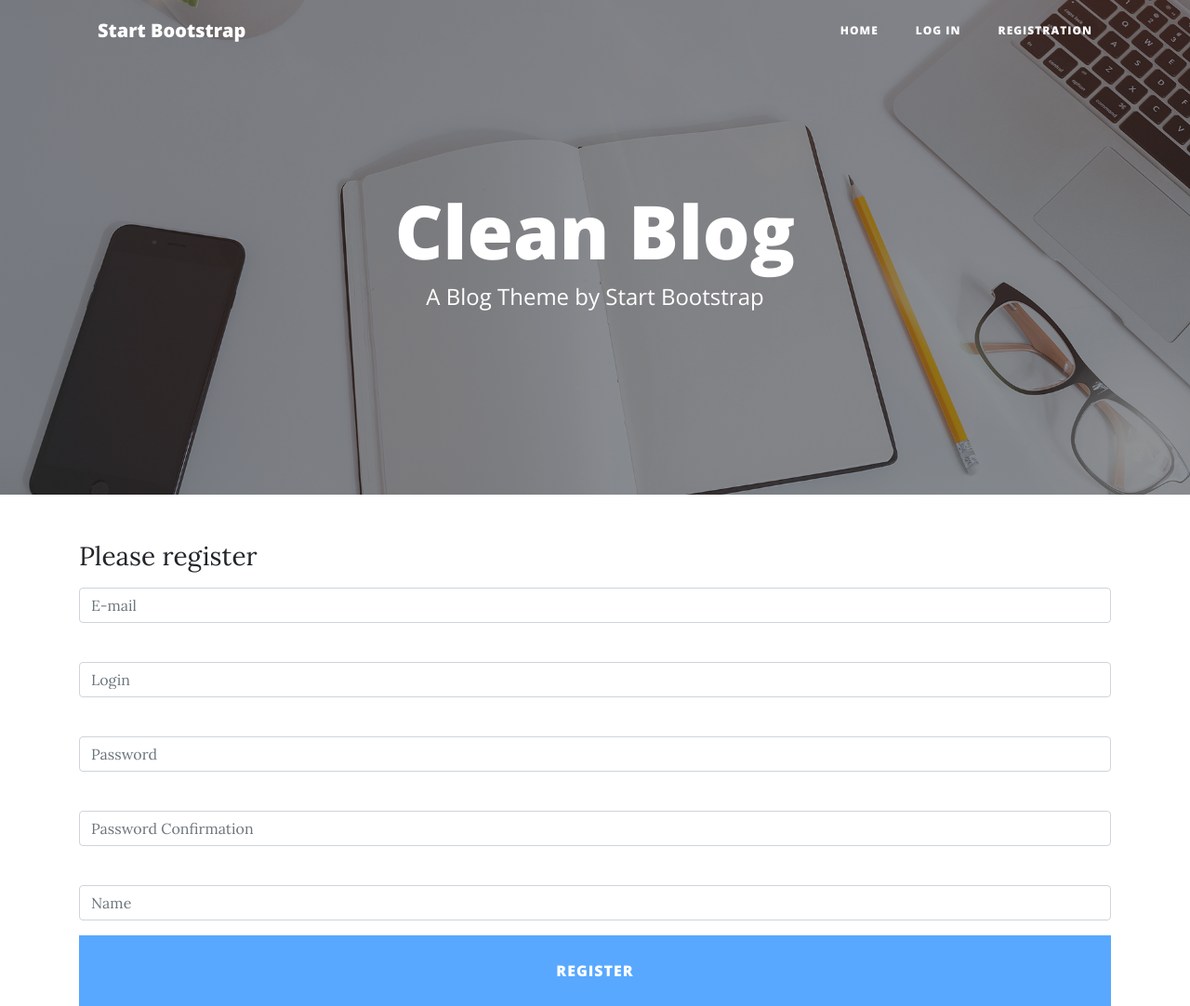
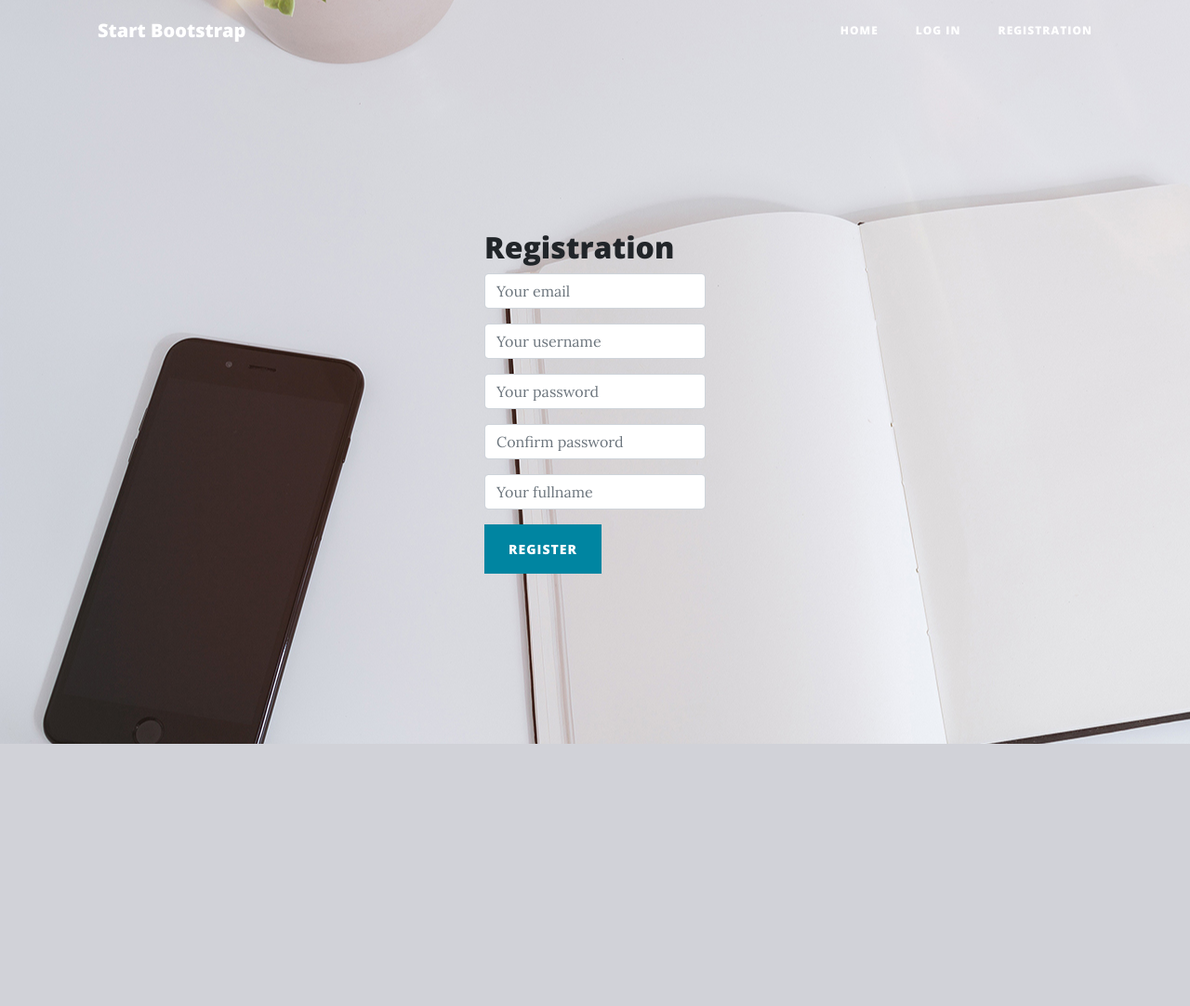
Before and after one commit to huseyn0w/Codeigniter-Guestbook, a CodeIgniter app: page /database/register in a window 1280 px wide. Shown: the whole page at 93% size. After the commit the page ends 800 px from the top, so only its background shows below. Run offline with CodeIgniter, Linux system fonts and the light colour scheme.

Commit message:
Registration completed

```diff
--- a/application/config/routes.php
+++ b/application/config/routes.php
@@ -52,5 +52,5 @@ defined('BASEPATH') OR exit('No direct script access allowed');
 $route['default_controller'] = 'home';
 $route['404_override'] = '';
 $route['logout'] = 'users/logout';
-$route['register'] = 'pages/register';
+$route['register'] = 'users/register';
 $route['translate_uri_dashes'] = FALSE;
--- a/application/controllers/Pages.php
+++ b/application/controllers/Pages.php
@@ -10,8 +10,5 @@ defined('BASEPATH') OR exit('No direct script access allowed');
 
 class Pages extends CI_Controller {
 
-    public function register()
-    {
-        $this->load->view(CURRENT_TEMPLATE.'/register');
-    }
+
 }
--- a/application/controllers/Users.php
+++ b/application/controllers/Users.php
@@ -37,8 +37,8 @@ class Users extends CI_Controller {
 
             if ($this->form_validation->run() === TRUE)
             {
-                $username = filter_var($this->input->post('username'));
-                $password = filter_var($this->input->post('password'));
+                $username = filter_var($this->input->post('username'), FILTER_SANITIZE_STRING);
+                $password = $this->input->post('password');
                 $this->load->model('users_model');
                 $result = $this->users_model->auth($username, $password);
                 if($result === TRUE)
@@ -54,6 +54,9 @@ class Users extends CI_Controller {
                 }
 
 
+            }
+            else{
+                $this->session->set_flashdata('LOGIN_FAIL', 'Wrong credentials, please try again');
             }
 
 
@@ -72,4 +75,47 @@ class Users extends CI_Controller {
         $this->session->sess_destroy();
         redirect(BASE_URL);
     }
+
+    public function register()
+    {
+        $registerButton = $this->input->post('try_to_register');
+
+        if(isset($registerButton))
+        {
+
+            $this->form_validation->set_rules('email', 'Email', 'required|valid_email');
+            $this->form_validation->set_rules('username', 'Username', 'required');
+            $this->form_validation->set_rules('fullname', 'Fullname', 'required');
+            $this->form_validation->set_rules('password', 'Password', 'required|min_length[6]');
+            $this->form_validation->set_rules('password_confirm', 'Password Confirm', 'required|min_length[6]|matches[password]');
+
+
+            if ($this->form_validation->run() === TRUE)
+            {
+                $email = filter_var($this->input->post('email'), FILTER_SANITIZE_EMAIL);
+                $username = filter_var($this->input->post('username'), FILTER_SANITIZE_STRING);
+                $fullname = filter_var($this->input->post('fullname'), FILTER_SANITIZE_STRING);
+                $password = $this->input->post('password');
+                $this->load->model('users_model');
+                $result = $this->users_model->register($email, $username, $password, $fullname);
+                if($result === TRUE)
+                {
+                    $authData = [
+                        'is_logged' => TRUE,
+                        'username'  => $username
+                    ];
+                    $this->session->set_userdata($authData);
+                    redirect(BASE_URL);
+                }
+                else{
+                    $this->session->set_flashdata('REGISTER_FAIL', $result);
+                }
+
+
+            }
+
+        }
+
+        $this->load->view(CURRENT_TEMPLATE.'/register');
+    }
 }
--- /dev/null
+++ b/application/views/starter/footer_scripts.php
@@ -0,0 +1,20 @@
+<?php
+/**
+ * Created by PhpStorm.
+ * User: Elman
+ * Date: 27.01.2019
+ * Time: 15:15
+ */
+defined('BASEPATH') OR exit('No direct script access allowed');
+?>
+
+<!-- Bootstrap core JavaScript -->
+<script src="<?php echo asset_url() ?>/vendor/jquery/jquery.min.js"></script>
+<script src="<?php echo asset_url() ?>/vendor/bootstrap/js/bootstrap.min.js"></script>
+
+<!-- Custom scripts for this template -->
+<script src="<?php echo asset_url() ?>/js/clean-blog.min.js"></script>
+
+</body>
+
+</html>
--- a/application/views/starter/header.php
+++ b/application/views/starter/header.php
@@ -34,10 +34,11 @@ defined('BASEPATH') OR exit('No direct script access allowed');
 
 </head>
 
-<body>
+<body class="<?php echo uri_string() ?>">
 
 <?php require_template_part('nav') ?>
 
+<?php if(uri_string() !== "register"): ?>
 <!-- Page Header -->
 <header class="masthead" style="background-image: url('<?php echo asset_url() ?>/img/home-bg.jpg')">
     <div class="overlay"></div>
@@ -52,5 +53,6 @@ defined('BASEPATH') OR exit('No direct script access allowed');
         </div>
     </div>
 </header>
+<?php endif; ?>
 
-<?php require_template_part('login_modal', $data) ?>
+<?php if(!is_logged_in()) require_template_part('login_modal', $data) ?>
--- a/application/views/starter/login_modal.php
+++ b/application/views/starter/login_modal.php
@@ -29,7 +29,7 @@ defined('BASEPATH') OR exit('No direct script access allowed');
                         <div class="form-group">
                             <?php
 
-                                $email_data = array(
+                                $username_data = array(
                                         'name'          => 'username',
                                         'id'            => 'username',
                                         'type'          => 'text',
@@ -41,7 +41,7 @@ defined('BASEPATH') OR exit('No direct script access allowed');
                                         'maxlength'     => '20'
                                 );
 
-                                echo form_input($email_data);
+                                echo form_input($username_data);
                             ?>
                         </div>
                         <div class="form-group">
@@ -72,7 +72,7 @@ defined('BASEPATH') OR exit('No direct script access allowed');
                     );
 
                     echo form_submit($submit_data);
-                    echo form_close() ;
+                    echo form_close();
                 ?>
                 <a href="/forgot" type="button" class="btn btn-secondary">Forgot password?</a>
             </div>
--- a/application/views/starter/register.php
+++ b/application/views/starter/register.php
@@ -6,41 +6,128 @@
  * Time: 20:37
  */
 defined('BASEPATH') OR exit('No direct script access allowed');
+if(is_logged_in()) redirect(BASE_URL);
 ?>
 <?php require_template_part('header') ?>
-<div class="container">
-    <form name="regForm" class="form-signin" id="form-check" method="POST">
-        <h1 class="h3 mb-3 font-weight-normal">Please register</h1>
-        <?php if (isset($_SESSION['error'])) : ?>
+<section class="auth_cover">
+    <div class="container">
+        <h2>Registration</h2>
+        <?php $register_error = $this->session->flashdata('REGISTER_FAIL'); if(!empty($register_error)): ?>
+        <div class="alert alert-danger" role="alert"><?php echo $register_error  ?></div>
+        <?php endif;
+         echo form_open('register'); ?>
+
+        <div class="form-group">
+            <?php echo form_error('email', "<div class=\"alert alert-danger\" role=\"alert\">", "</div>"); ?>
             <?php
-            foreach ($_SESSION['error'] as $key => $value): ?>
-                <div class="alert alert-danger" role="alert"><?php echo $value  ?></div>
-            <?php
-            endforeach;
-            unset($_SESSION['error']);
-        endif;
-        ?>
-        <div class="form-group">
-            <input type="email" autocomplete="off"  required name="email" class="form-control register-input input-ajax" placeholder="E-mail">
-            <span class="check-up"></span>
-            <div class="alert ajax-result" role="alert"></div>
+
+                $email_data = array(
+                    'name'          => 'email',
+                    'type'          => 'email',
+                    'placeholder'   => 'Your email',
+                    'value'         => set_value('email'),
+                    'required'      => 'required',
+                    'class'         => 'form-control',
+                    'minlength'     => '3',
+                );
+
+                echo form_input($email_data);
+            ?>
         </div>
         <div class="form-group">
-            <input type="text" autocomplete="off" required name="login" class="form-control register-input input-ajax" placeholder="Login">
-            <span class="check-up"></span>
-            <div class="alert ajax-result" role="alert"></div>
+            <?php echo form_error('username', "<div class=\"alert alert-danger\" role=\"alert\">", "</div>"); ?>
+            <?php
+
+            $username_data = array(
+                'name'          => 'username',
+                'type'          => 'text',
+                'placeholder'   => 'Your username',
+                'value'         => set_value('username'),
+                'required'      => 'required',
+                'class'         => 'form-control',
+                'minlength'     => '3',
+                'maxlength'     => '20'
+            );
+
+            echo form_input($username_data);
+            ?>
         </div>
+
         <div class="form-group">
-            <input type="password" required name="password" class="form-control register-input" placeholder="Password">
-            <div class="alert ajax-result" role="alert"></div>
+
+            <?php echo form_error('password', "<div class=\"alert alert-danger\" role=\"alert\">", "</div>"); ?>
+
+            <?php
+
+            $password_data = array(
+                'name'          => 'password',
+                'placeholder'   => 'Your password',
+                'value'         => '',
+                'required'      => 'required',
+                'minlength'     => '6',
+                'class'         => 'form-control',
+                'maxlength'     => '20'
+            );
+
+            echo form_password($password_data);
+            ?>
+
         </div>
+
         <div class="form-group">
-            <input type="password" required name="password_confirm" class="form-control register-input" placeholder="Password Confirmation">
-            <div class="alert ajax-result" role="alert"></div>
+
+            <?php echo form_error('password_confirm', "<div class=\"alert alert-danger\" role=\"alert\">", "</div>"); ?>
+
+            <?php
+
+            $password_confirm_data = array(
+                'name'          => 'password_confirm',
+                'placeholder'   => 'Confirm password',
+                'value'         => '',
+                'required'      => 'required',
+                'minlength'     => '6',
+                'class'         => 'form-control',
+                'maxlength'     => '20'
+            );
+
+            echo form_password($password_confirm_data);
+            ?>
+
         </div>
+
         <div class="form-group">
-            <input type="text" autocomplete="off" required name="name" class="form-control register-input" placeholder="Name">
+
+            <?php echo form_error('fullname', "<div class=\"alert alert-danger\" role=\"alert\">", "</div>"); ?>
+
+            <?php
+
+            $fullname_data = array(
+                'name'          => 'fullname',
+                'type'          => 'text',
+                'placeholder'   => 'Your fullname',
+                'value'         => set_value('fullname'),
+                'class'         => 'form-control',
+                'maxlength'     => '20'
+            );
+
+            echo form_input($fullname_data);
+            ?>
         </div>
-        <button class="btn btn-lg btn-primary btn-block sendForm" type="submit" name="register_me" disabled>Register</button>
-    </form>
-</div>
+
+        <div class="form-group">
+            <?php
+
+                $submit_data = array(
+                    'name'          => 'try_to_register',
+                    'value'         => 'Register',
+                    'class'         => 'btn btn-primary'
+                );
+
+                echo form_submit($submit_data);
+                echo form_close();
+            ?>
+        </div>
+    </div>
+</section>
+
+<?php require_template_part('footer_scripts') ?>
--- a/assets/starter/css/style.css
+++ b/assets/starter/css/style.css
@@ -0,0 +1,13 @@
+.auth_cover{
+    padding-top: 80px;
+}
+
+body.register{
+    display: flex;
+    justify-content: center;
+    align-items: center;
+    height: 100vh;
+    background-repeat: no-repeat;
+    background-position: left;
+    background-image: url(http://guestbook//assets/starter/img/home-bg.jpg);
+}
```
Also changed, not shown: application/models/Users_model.php (+62 -2 lines), application/views/starter/footer.php (+2 -10 lines).
